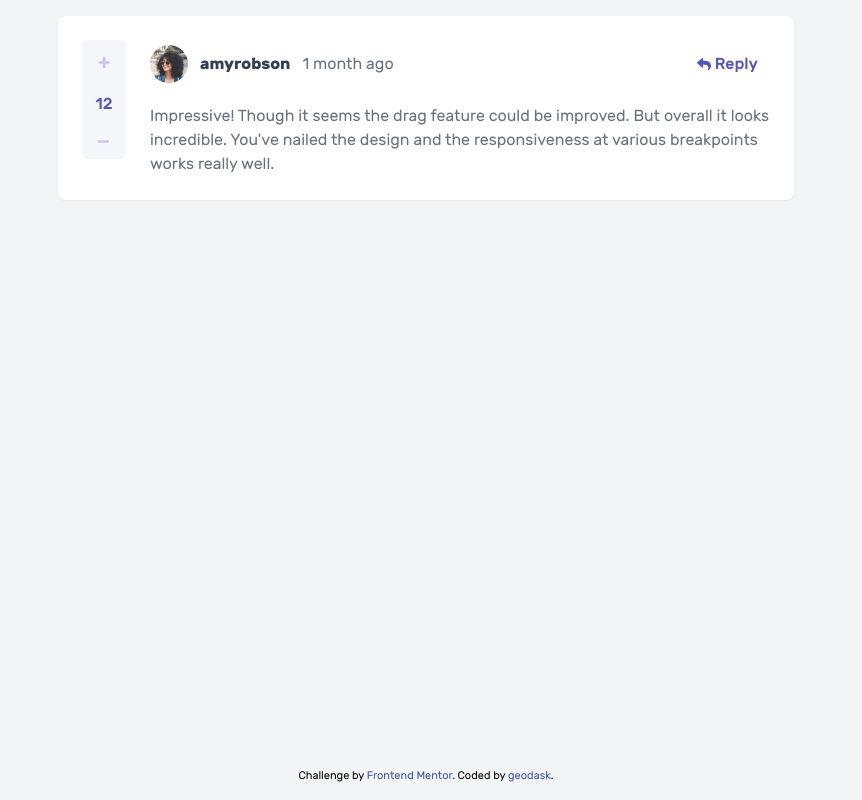
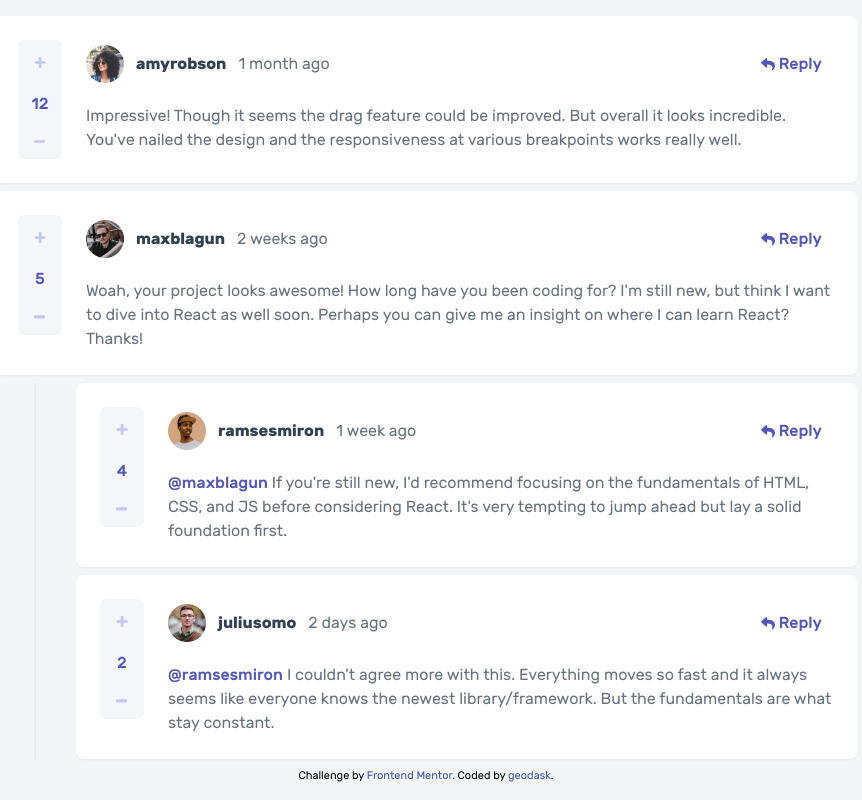
Before and after one commit to geodask/interactive-comments-section, a SvelteKit app: page / in a window 1280 px wide. Shown: the whole page, without its empty margins (214-1076 px from the left). Built offline with nearby package versions, Linux system fonts and the light colour scheme.

Commit message:
feat: display comment list

```diff
--- a/src/lib/components/comments/Comment.svelte
+++ b/src/lib/components/comments/Comment.svelte
@@ -1,23 +1,27 @@
-<script>
+<script lang="ts" context="module">
+  export type Comment = {
+    id: number;
+    content: string;
+    createdAt: string;
+    score: number;
+    user: {
+      image: {
+        png: string;
+        webp: string;
+      };
+      username: string;
+    };
+    replies?: Comment[];
+    replyingTo?: string;
+  };
+</script>
+
+<script lang="ts">
   import Button from '../Button.svelte';
   import CommentSkeleton from './CommentSkeleton.svelte';
 
   export let owned = false;
-  export let comment = {
-    id: 1,
-    content:
-      "Impressive! Though it seems the drag feature could be improved. But overall it looks incredible. You've nailed the design and the responsiveness at various breakpoints works really well.",
-    createdAt: '1 month ago',
-    score: 12,
-    user: {
-      image: {
-        png: '/images/avatars/image-amyrobson.png',
-        webp: '/images/avatars/image-amyrobson.webp'
-      },
-      username: 'amyrobson'
-    },
-    replies: []
-  };
+  export let comment: Comment;
 </script>
 
 <CommentSkeleton>
@@ -31,6 +35,9 @@
   </div>
 
   <p slot="content" class="text-grayish-blue">
+    {#if comment.replyingTo}
+      <span class="text-moderate-blue font-medium">@{comment.replyingTo}</span>
+    {/if}
     {comment.content}
   </p>
 
--- /dev/null
+++ b/src/lib/components/comments/CommentList.svelte
@@ -0,0 +1,75 @@
+<script lang="ts">
+  import Comment from '$lib/components/comments/Comment.svelte';
+  export let comments = [
+    {
+      id: 1,
+      content:
+        "Impressive! Though it seems the drag feature could be improved. But overall it looks incredible. You've nailed the design and the responsiveness at various breakpoints works really well.",
+      createdAt: '1 month ago',
+      score: 12,
+      user: {
+        image: {
+          png: './images/avatars/image-amyrobson.png',
+          webp: './images/avatars/image-amyrobson.webp'
+        },
+        username: 'amyrobson'
+      },
+      replies: []
+    },
+    {
+      id: 2,
+      content:
+        "Woah, your project looks awesome! How long have you been coding for? I'm still new, but think I want to dive into React as well soon. Perhaps you can give me an insight on where I can learn React? Thanks!",
+      createdAt: '2 weeks ago',
+      score: 5,
+      user: {
+        image: {
+          png: './images/avatars/image-maxblagun.png',
+          webp: './images/avatars/image-maxblagun.webp'
+        },
+        username: 'maxblagun'
+      },
+      replies: [
+        {
+          id: 3,
+          content: "If you're still new, I'd recommend focusing on the fundamentals of HTML, CSS, and JS before considering React. It's very tempting to jump ahead but lay a solid foundation first.",
+          createdAt: '1 week ago',
+          score: 4,
+          replyingTo: 'maxblagun',
+          user: {
+            image: {
+              png: './images/avatars/image-ramsesmiron.png',
+              webp: './images/avatars/image-ramsesmiron.webp'
+            },
+            username: 'ramsesmiron'
+          }
+        },
+        {
+          id: 4,
+          content: "I couldn't agree more with this. Everything moves so fast and it always seems like everyone knows the newest library/framework. But the fundamentals are what stay constant.",
+          createdAt: '2 days ago',
+          score: 2,
+          replyingTo: 'ramsesmiron',
+          user: {
+            image: {
+              png: './images/avatars/image-juliusomo.png',
+              webp: './images/avatars/image-juliusomo.webp'
+            },
+            username: 'juliusomo'
+          }
+        }
+      ]
+    }
+  ];
+</script>
+
+<div class="space-y-2">
+  {#each comments as comment}
+    <Comment {comment} />
+    <div class="ml-10 pl-10 space-y-2 border-l-2 border-light-gray">
+      {#each comment.replies as reply}
+        <Comment comment={reply} />
+      {/each}
+    </div>
+  {/each}
+</div>
--- a/src/lib/components/comments/CommentSkeleton.svelte
+++ b/src/lib/components/comments/CommentSkeleton.svelte
@@ -1,5 +1,6 @@
+<div class="bg-white shadow-sm rounded-lg p-6">
   <!-- MOBILE -->
-<div class="sm:hidden bg-white shadow-sm rounded-lg p-6">
+  <div class="sm:hidden">
     <div class="flex flex-col gap-4">
       <slot name="user-tag" />
       <slot name="content" />
@@ -11,7 +12,7 @@
   </div>
 
   <!-- DESKTOP -->
-<div class="hidden sm:block bg-white shadow-sm rounded-lg p-6">
+  <div class="hidden sm:block">
     <div class="flex items-start gap-6">
       <slot name="counter" />
       <div class="flex gap-4 flex-col">
@@ -23,3 +24,4 @@
       </div>
     </div>
   </div>
+</div>
--- a/src/lib/components/DeleteCommentConfirmation.svelte
+++ b/src/lib/components/dialogs/DeleteCommentConfirmation.svelte
@@ -1,5 +1,5 @@
 <script lang="ts">
-  import Button from './Button.svelte';
+  import Button from '$lib/components/Button.svelte';
 
   export let onCancel: () => void;
   export let onSave: () => void;
--- a/src/routes/+layout.svelte
+++ b/src/routes/+layout.svelte
@@ -3,7 +3,7 @@
   import '../app.postcss';
 </script>
 
-<div class="container mx-auto h-full flex flex-col p-4 max-w-3xl">
+<div class="container mx-auto h-full flex flex-col p-4 max-w-4xl">
   <div class="flex-grow">
     <slot />
   </div>
--- a/src/routes/+page.svelte
+++ b/src/routes/+page.svelte
@@ -1,24 +1,6 @@
 <script lang="ts">
-  import Button from '$lib/components/Button.svelte';
-  import DeleteCommentConfirmation from '$lib/components/DeleteCommentConfirmation.svelte';
-  import { useModal } from '$lib/components/Modal.svelte';
   import Comment from '$lib/components/comments/Comment.svelte';
-
-  const comment = {
-    id: 1,
-    content:
-      "Impressive! Though it seems the drag feature could be improved. But overall it looks incredible. You've nailed the design and the responsiveness at various breakpoints works really well.",
-    createdAt: '1 month ago',
-    score: 12,
-    user: {
-      image: {
-        png: '/images/avatars/image-amyrobson.png',
-        webp: '/images/avatars/image-amyrobson.webp'
-      },
-      username: 'amyrobson'
-    },
-    replies: []
-  };
+  import CommentList from '$lib/components/comments/CommentList.svelte';
 </script>
 
-<Comment {comment} />
+<CommentList />
```
Lines whose indentation alone changed are shown as unchanged.
